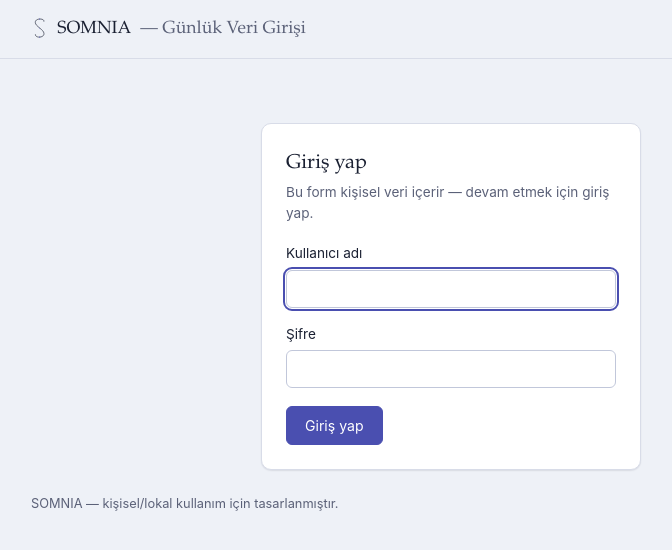
After one commit to ZEYDLCN/SOMNIA, a Flask app: template src/webapp/templates/login.html in a window 1280 px wide. The commit adds this page. Shown: the top 550 px of the page, without its empty margins (189-861 px from the left). Run offline with Flask 3, Linux system fonts and the light colour scheme; the template is opened without the code that fills it, so the values that code supplies are empty.

Commit message:
HTTP Basic Auth yerine kendi giriş sayfası (/login) — PythonAnywhere uyumluluğu
PythonAnywhere'de tarayıcının native Basic Auth pop-up'ı güvenilir
tetiklenmiyordu (kullanıcı raporu: 401 body'si görünüyor ama giriş
penceresi çıkmıyor) ve platformun kendi 'Password protection' özelliği
(nginx seviyesinde, 8 karakter sınırlı) bizim auth katmanımızla
çakışıyordu. Kendi session-tabanlı giriş formumuza geçildi:

- src/webapp/app.py:
  - _basic_auth_configured -> _auth_configured (isim netleştirildi)
  - before_request artık session[SESSION_KEY] kontrolü yapıyor,
    giriş yoksa /login'e ?next=... ile yönlendiriyor
  - GET/POST /login: kimlik doğrulama formu (hmac.compare_digest ile
    timing-safe karşılaştırma), başarılıysa session.permanent=True
  - POST /logout: session temizler
  - index() artık auth_enabled bayrağını template'e geçiyor
- src/webapp/templates/login.html: dashboard ile aynı tasarım dilinde
  giriş sayfası
- src/webapp/templates/index.html: auth_enabled ise 'Çıkış yap' butonu
- tests/test_webapp.py: eski Basic Auth testleri kaldırıldı, yerine
  login/logout/session akışını doğrulayan 4 yeni test (redirect,
  yanlış/doğru kimlik bilgisi, logout sonrası erişim reddi)

Playwright ile giriş formu ve giriş-sonrası ekran görsel olarak
doğrulandı. 23/23 test geçiyor (11 webapp testi dahil).

```diff
--- a/src/webapp/app.py
+++ b/src/webapp/app.py
@@ -5,16 +5,22 @@ Lokal kullanım:
     python -m src.webapp.app
     -> http://127.0.0.1:5000
 
-Uzak/deploy edilmiş kullanım (ör. Render free tier — bkz. DEPLOY.md):
+Uzak/deploy edilmiş kullanım (PythonAnywhere/Render — bkz. DEPLOY.md):
     SOMNIA_USERNAME, SOMNIA_PASSWORD ortam değişkenleri set edildiğinde
-    tüm route'lar HTTP Basic Auth ile korunur. Bu değişkenler set
-    edilmezse (varsayılan lokal geliştirme durumu) kimlik doğrulama
-    devre dışı kalır — bilerek: localhost'ta ekstra adım istemiyoruz.
+    tüm route'lar kendi giriş sayfamız (/login, session çerezi) ile
+    korunur. Bu değişkenler set edilmezse (varsayılan lokal geliştirme
+    durumu) kimlik doğrulama devre dışı kalır — bilerek: localhost'ta
+    ekstra adım istemiyoruz.
 
-    ÖNEMLİ: Render'ın ücretsiz planında disk KALICI DEĞİLDİR — servis
-    yeniden başladığında/redeploy olduğunda `data/real_entries.db`
-    SIFIRLANABİLİR. Girdiğin veriyi düzenli aralıklarla "İndir" ile
-    yedekle. Detaylar için DEPLOY.md.
+    NOT: Daha önce HTTP Basic Auth kullanılıyordu; bazı platformların
+    proxy'si tarayıcının native Basic Auth pop-up'ını güvenilir şekilde
+    tetiklemediği için (PythonAnywhere'de gözlemlendi) kendi giriş
+    formumuza geçildi — daha öngörülebilir ve debug edilmesi kolay.
+
+    ÖNEMLİ: Bazı ücretsiz platformlarda (ör. Render) disk KALICI
+    DEĞİLDİR — servis yeniden başladığında/redeploy olduğunda
+    `data/real_entries.db` SIFIRLANABİLİR. Girdiğin veriyi düzenli
+    aralıklarla "İndir" ile yedekle. Detaylar için DEPLOY.md.
 
 Girilen veri `data/real_entries.db` (SQLite) içinde saklanır; "Dışa
 Aktar" ile `data/real_sleep_data.csv`'ye — sentetik veriyle birebir aynı
@@ -30,41 +36,73 @@ import hmac
 import os
 from datetime import date as date_cls
 
-from flask import Flask, Response, flash, redirect, render_template, request, send_file, url_for
+from flask import (
+    Flask,
+    flash,
+    redirect,
+    render_template,
+    request,
+    send_file,
+    session,
+    url_for,
+)
 
 from src.webapp import db
 
 app = Flask(__name__)
 app.secret_key = os.environ.get("SOMNIA_SECRET_KEY", "somnia-local-dev-only")
 
+# Session çerezinin adı — /login başarılı olunca session[SESSION_KEY] = True
+SESSION_KEY = "somnia_authed"
 
-def _basic_auth_configured() -> bool:
+
+def _auth_configured() -> bool:
     return bool(os.environ.get("SOMNIA_USERNAME") and os.environ.get("SOMNIA_PASSWORD"))
 
 
 @app.before_request
-def require_auth_if_configured():
+def require_login_if_configured():
     """SOMNIA_USERNAME/SOMNIA_PASSWORD set edilmişse (deploy senaryosu)
-    her isteği HTTP Basic Auth ile korur. Lokal kullanımda (env değişkenleri
-    yoksa) hiçbir şey değişmez — no-op."""
-    if not _basic_auth_configured():
+    /login ve statik dosyalar hariç her isteği, session çerezi ile giriş
+    yapılmış olmaya zorlar. Lokal kullanımda (env değişkenleri yoksa)
+    hiçbir şey değişmez — no-op."""
+    if not _auth_configured():
         return None
+    if request.endpoint in ("login", "static"):
+        return None
+    if session.get(SESSION_KEY):
+        return None
+    return redirect(url_for("login", next=request.path))
 
-    auth = request.authorization
-    expected_user = os.environ["SOMNIA_USERNAME"]
-    expected_pass = os.environ["SOMNIA_PASSWORD"]
-    valid = (
-        auth is not None
-        and hmac.compare_digest(auth.username or "", expected_user)
-        and hmac.compare_digest(auth.password or "", expected_pass)
-    )
-    if not valid:
-        return Response(
-            "Kimlik doğrulama gerekli.",
-            401,
-            {"WWW-Authenticate": 'Basic realm="SOMNIA"'},
+
+@app.route("/login", methods=["GET", "POST"])
+def login():
+    if not _auth_configured():
+        return redirect(url_for("index"))
+
+    error = None
+    if request.method == "POST":
+        expected_user = os.environ["SOMNIA_USERNAME"]
+        expected_pass = os.environ["SOMNIA_PASSWORD"]
+        given_user = request.form.get("username", "")
+        given_pass = request.form.get("password", "")
+        valid = hmac.compare_digest(given_user, expected_user) and hmac.compare_digest(
+            given_pass, expected_pass
         )
-    return None
+        if valid:
+            session[SESSION_KEY] = True
+            session.permanent = True
+            next_url = request.form.get("next") or url_for("index")
+            return redirect(next_url)
+        error = "Kullanıcı adı veya şifre hatalı."
+
+    return render_template("login.html", error=error, next=request.args.get("next", ""))
+
+
+@app.route("/logout", methods=["POST"])
+def logout():
+    session.pop(SESSION_KEY, None)
+    return redirect(url_for("login"))
 
 
 def _validate(form: dict) -> tuple[dict, list[str]]:
@@ -130,6 +168,7 @@ def index():
         prefill=prefill,
         today=date_cls.today().isoformat(),
         n_entries=db.count_entries(),
+        auth_enabled=_auth_configured(),
     )
 
 
--- a/src/webapp/templates/index.html
+++ b/src/webapp/templates/index.html
@@ -23,6 +23,11 @@
     <nav style="display:flex; align-items:center; gap:14px;">
       <a href="https://zeydlcn.github.io/SOMNIA/" class="nav-cta">← Sonuç raporu</a>
       <div class="count-pill mono">{{ n_entries }} kayıt</div>
+      {% if auth_enabled %}
+        <form method="post" action="{{ url_for('logout') }}" style="display:inline;">
+          <button type="submit" class="nav-cta" style="background:none; border:none; padding:6px 4px; cursor:pointer; font-family:inherit;">Çıkış yap</button>
+        </form>
+      {% endif %}
     </nav>
   </div>
 </header>
--- /dev/null
+++ b/src/webapp/templates/login.html
@@ -0,0 +1,59 @@
+<!doctype html>
+<html lang="tr">
+<head>
+<meta charset="utf-8" />
+<meta name="viewport" content="width=device-width, initial-scale=1" />
+<title>SOMNIA — Giriş</title>
+<link rel="stylesheet" href="{{ url_for('static', filename='style.css') }}" />
+<link rel="icon" type="image/svg+xml" href="{{ url_for('static', filename='favicon.svg') }}" />
+</head>
+<body>
+
+<header class="topbar">
+  <div class="wrap">
+    <div class="brand">
+      <svg viewBox="0 0 44 56" width="17.29" height="22" fill="none" style="overflow:visible; flex-shrink:0; position:relative; top:-1px;" aria-hidden="true">
+        <path d="M33 11 C36 3 10 2 11 14 C11 24 33 32 33 42 C34 54 10 54 11 45" stroke="var(--ink)" stroke-width="1.62" stroke-linecap="round" stroke-linejoin="round"/>
+        <circle cx="22" cy="5" r="1.43" fill="var(--c-accent)"/>
+        <circle cx="22" cy="28" r="0.97" fill="var(--c-accent)"/>
+        <circle cx="22" cy="51" r="1.43" fill="var(--c-accent)"/>
+      </svg>
+      <span>SOMNIA</span> <span class="muted">— Günlük Veri Girişi</span>
+    </div>
+  </div>
+</header>
+
+<main class="wrap" style="max-width: 420px; padding-top: 64px;">
+  {% if error %}
+    <div class="flash error">{{ error }}</div>
+  {% endif %}
+
+  <section class="card">
+    <h2>Giriş yap</h2>
+    <p class="card-sub">Bu form kişisel veri içerir — devam etmek için giriş yap.</p>
+
+    <form method="post">
+      <input type="hidden" name="next" value="{{ next }}" />
+      <div class="field-grid" style="grid-template-columns: 1fr;">
+        <div class="field">
+          <label for="username">Kullanıcı adı</label>
+          <input type="text" id="username" name="username" required autofocus autocomplete="username" />
+        </div>
+        <div class="field">
+          <label for="password">Şifre</label>
+          <input type="password" id="password" name="password" required autocomplete="current-password" />
+        </div>
+      </div>
+      <div class="actions" style="margin-top: 18px;">
+        <button type="submit" class="primary">Giriş yap</button>
+      </div>
+    </form>
+  </section>
+</main>
+
+<footer class="wrap">
+  SOMNIA — kişisel/lokal kullanım için tasarlanmıştır.
+</footer>
+
+</body>
+</html>
```
Also changed, not shown: tests/test_webapp.py (+44 -13 lines).
